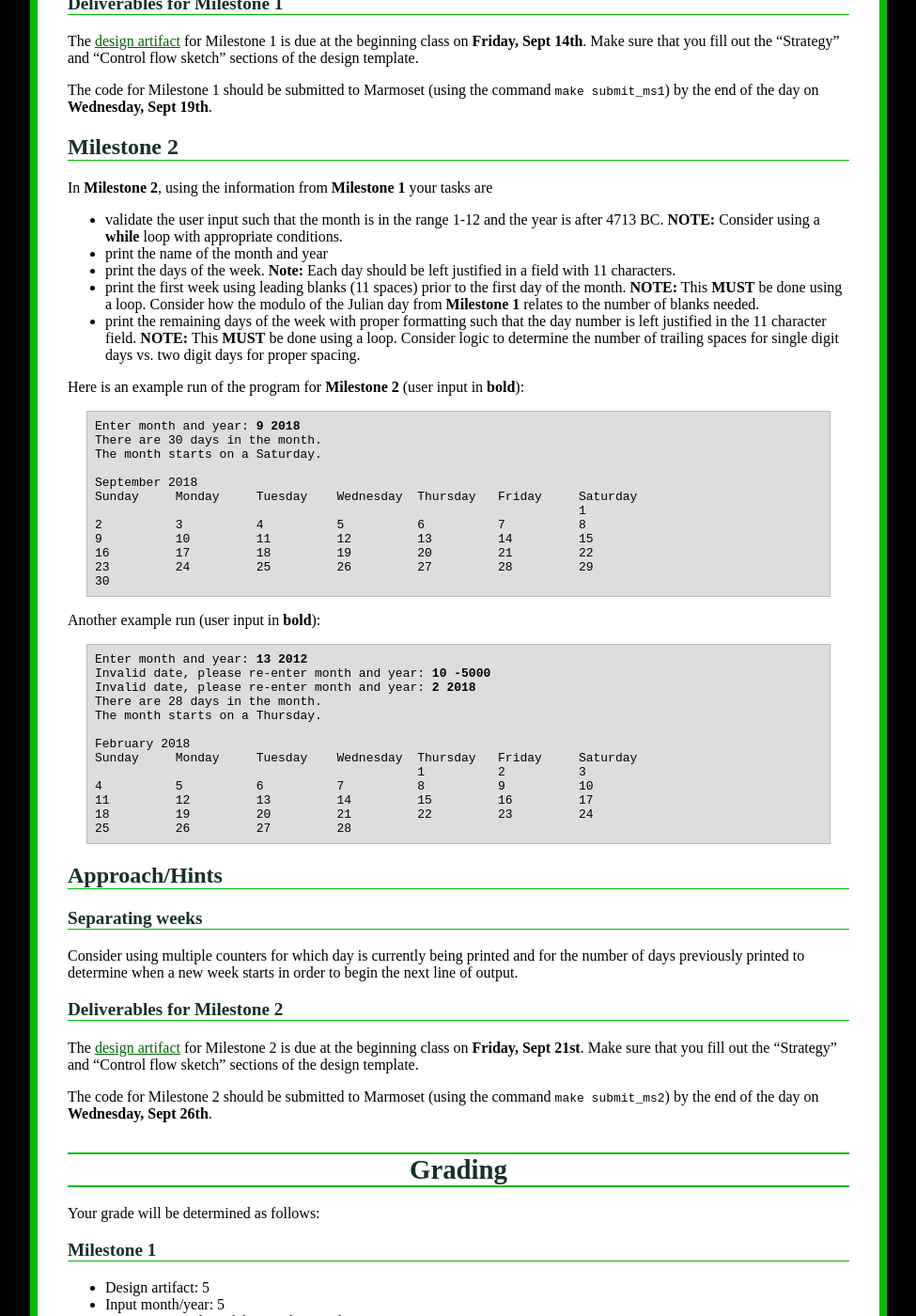
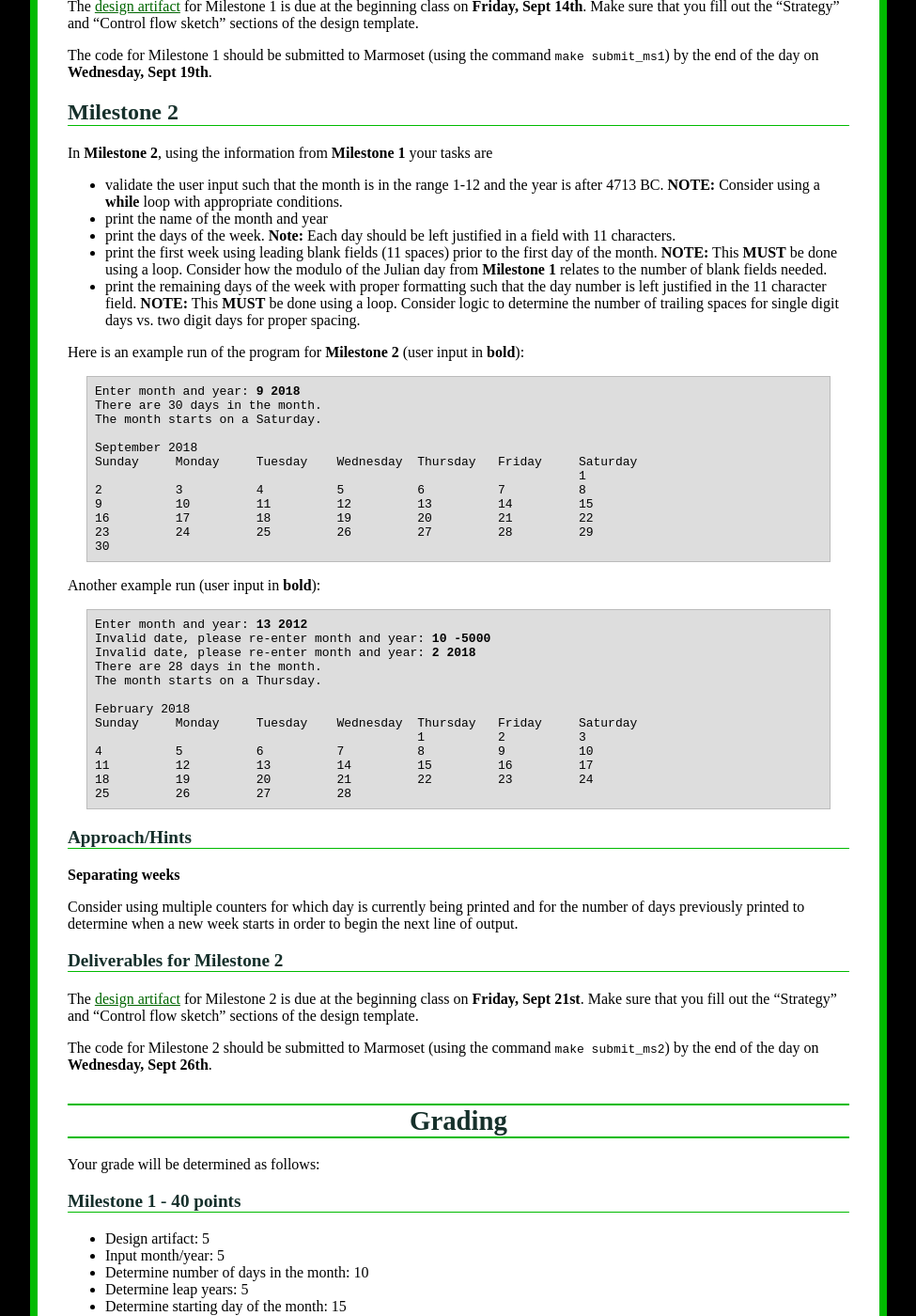
Before and after one commit to ycpcs/cs101-fall2018, a Jekyll site: the page built from assign/assign02.md, in a window 1280 px wide and 1400 px high, scrolled down 2799 px. Shown: the whole window at 94% size, without its empty margins (152-1127 px from the left). Built offline with Jekyll 4.4.1, drawn with Linux system fonts in a browser that asks for light colours; some of the changed text lies outside the part shown.

Commit message:
update assign 2 description and add zip
update assign 2 description and add zip file

```diff
--- a/assign/assign02.md
+++ b/assign/assign02.md
@@ -88,7 +88,7 @@ Sunday     Monday     Tuesday    Wednesday  Thursday   Friday     Saturday
 
 In **Milestone 1**, your tasks are to
 
--   obtain the user input for month and year using a single scanf statement. **NOTE:** You do **not** need to validate the range of the inputs for this milestone.
+-   obtain the user input for month and year using a single `scanf` statement. **NOTE:** You do **not** need to validate the range of the inputs for this milestone.
 -   determine the number of days in the month. **NOTE:** You will need to account for leap years if the user selects February.
 -   determine the day of the week the month starts on. **NOTE:** This can be done by computing the *Julian day*.
 -   print the output for the number of days in the month and the day the month starts on.
@@ -109,10 +109,9 @@ There are 29 days in the month.
 The month starts on a Thursday.
 </pre>
 
-Approach/Hints
---------------
+### Approach/Hints
 
-### Number of days in month
+**Number of days in month**
 
 To determine the number of days in the month:
 
@@ -120,7 +119,7 @@ To determine the number of days in the month:
 -   April, June, September, and November each have 30 days
 -   February has 28 days, except in leap years, when it has 29 days
 
-### Leap Years
+**Leap Years**
 
 A year is a leap year if *either*:
 
@@ -129,7 +128,7 @@ A year is a leap year if *either*:
 
 For example, 1996 and 2000 were leap years, but 1900 and 2003 were not leap years.
 
-### Julian Day Computation
+**Julian Day Computation**
 
 A [Julian Day Number](http://en.wikipedia.org/wiki/Julian_day) is an integer representation of dates since January 1, 4713 BC.
 
@@ -166,7 +165,7 @@ In **Milestone 2**, using the information from **Milestone 1** your tasks are
 -   validate the user input such that the month is in the range 1-12 and the year is after 4713 BC. **NOTE:** Consider using a **while** loop with appropriate conditions.
 -   print the name of the month and year
 -   print the days of the week. **Note:** Each day should be left justified in a field with 11 characters.
--   print the first week using leading blanks (11 spaces) prior to the first day of the month. **NOTE:** This **MUST** be done using a loop. Consider how the modulo of the Julian day from **Milestone 1** relates to the number of blanks needed.
+-   print the first week using leading blank fields (11 spaces) prior to the first day of the month. **NOTE:** This **MUST** be done using a loop. Consider how the modulo of the Julian day from **Milestone 1** relates to the number of blank fields needed.
 -   print the remaining days of the week with proper formatting such that the day number is left justified in the 11 character field. **NOTE:** This **MUST** be done using a loop. Consider logic to determine the number of trailing spaces for single digit days vs. two digit days for proper spacing.
 
 Here is an example run of the program for **Milestone 2** (user input in **bold**):
@@ -204,10 +203,9 @@ Sunday     Monday     Tuesday    Wednesday  Thursday   Friday     Saturday
 25         26         27         28
 </pre>
 
-Approach/Hints
---------------
+### Approach/Hints
 
-### Separating weeks
+**Separating weeks**
 
 Consider using multiple counters for which day is currently being printed and for the number of days previously printed to determine when a new week starts in order to begin the next line of output.
 
@@ -222,7 +220,7 @@ Grading
 
 Your grade will be determined as follows:
 
-### Milestone 1
+### Milestone 1 - 40 points
 
 * Design artifact: 5
 * Input month/year: 5
@@ -230,7 +228,7 @@ Your grade will be determined as follows:
 * Determine leap years: 5
 * Determine starting day of the month: 15
 
-### Milestone 2
+### Milestone 2 - 60 points
 
 * Design artifact: 5
 * Validate month and year input, re-prompt if invalid value is entered: 5
@@ -243,7 +241,7 @@ Your grade will be determined as follows:
 
 We expect you to use good coding style.  Points may be deducted for poor variable names, inconsistent or missing indentation, and/or lack of comments.
 
-### Extra Credit
+### Extra Credit - 20 points
 
 Add extra formatting such that
 
```
Also changed, not shown: 1 other file.
